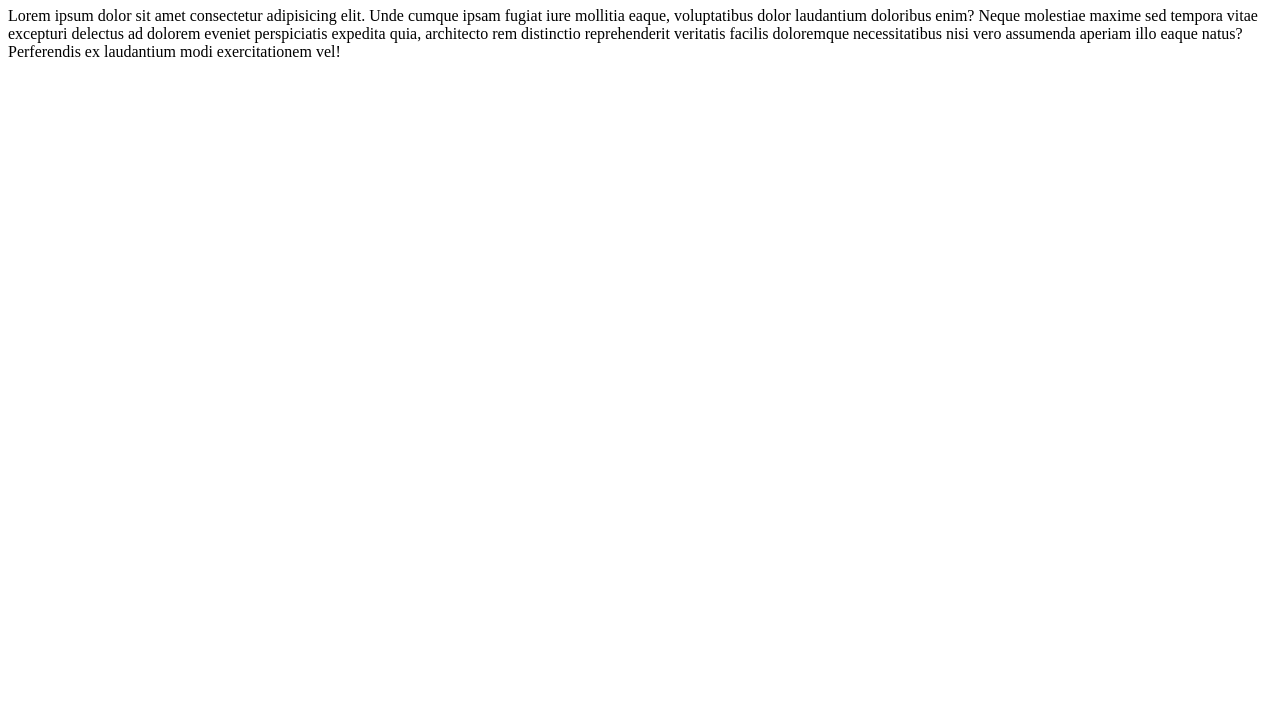
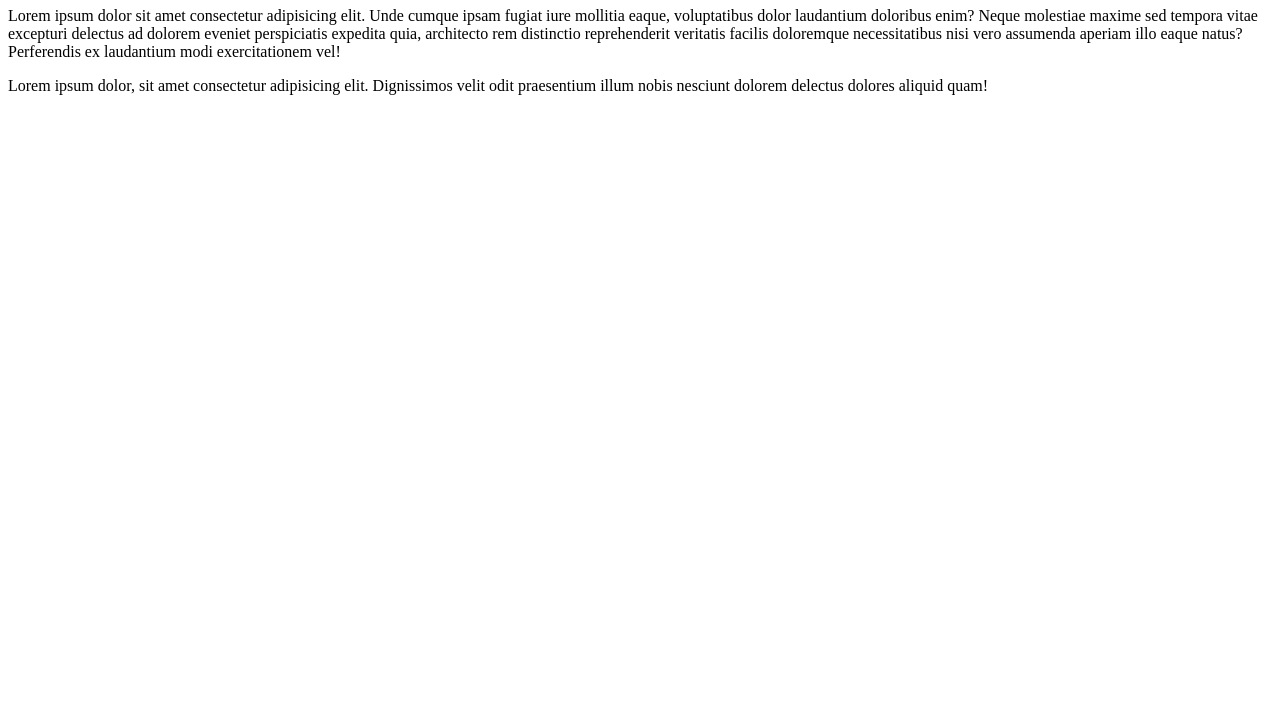
Before and after one commit to FA19-CSE-002/test, a plain HTML site: page index.html in a window 1280 px wide. Shown: the part 73-800 px from the top of the page. Drawn offline with Linux system fonts and the light colour scheme.

Commit message:
lastest commited by abidmehmood

```diff
--- a/index.html
+++ b/index.html
@@ -18,5 +18,12 @@
             exercitationem vel!
         </p>
     </header>
+    <section>
+        <p>
+            Lorem ipsum dolor, sit amet consectetur adipisicing elit. Dignissimos velit odit praesentium illum nobis
+            nesciunt dolorem delectus dolores aliquid quam!
+        </p>
+    </section>
 </body>
+
 </html>
```
